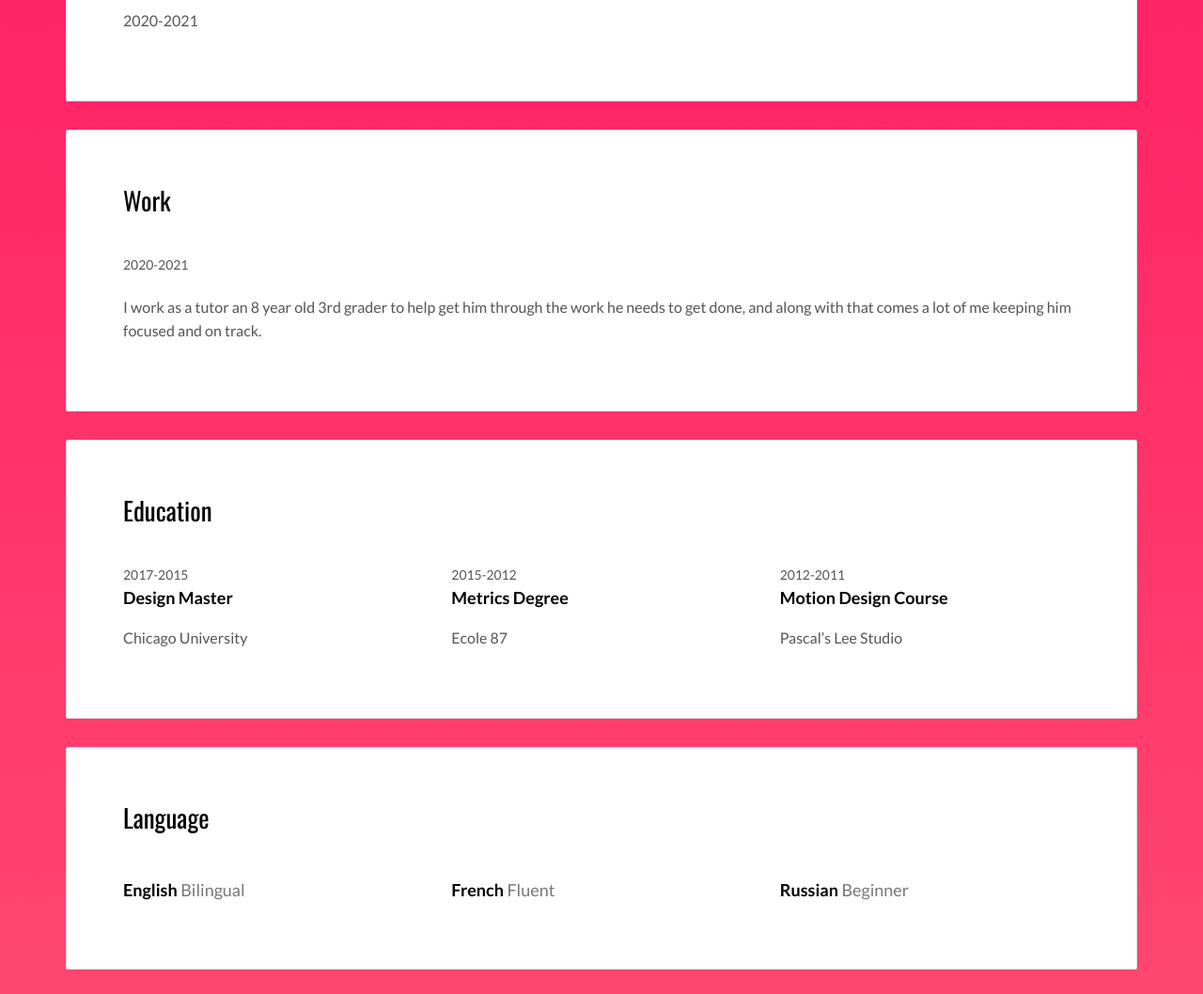
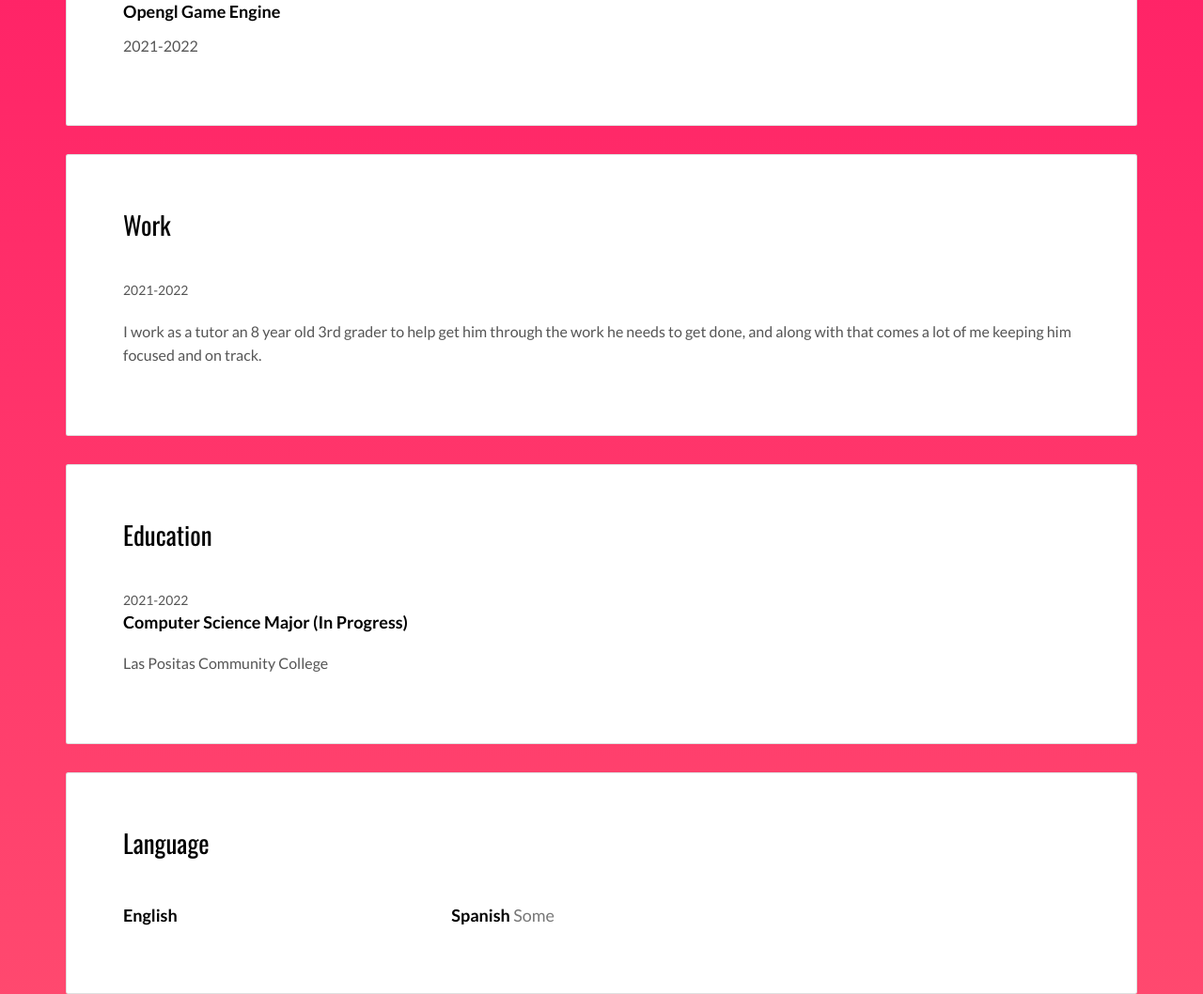
Before and after one commit to rfmineguy/rfmineguy-website, a plain HTML site: page index.html in a window 1280 px wide. Shown: the part 1046-2104 px from the top of the page at 94% size. Drawn offline with nearby package versions, Linux system fonts and the light colour scheme.

Commit message:
Personalized the site a bit more

```diff
--- a/index.html
+++ b/index.html
@@ -15,7 +15,7 @@
   <link rel="apple-touch-icon" sizes="180x180" href="./assets/apple-icon-180x180.png">
   <link href="./assets/favicon.ico" rel="icon">
 
-  <title>Title page</title>
+  <title>Riley Fischer</title>
 
   <link href="./main.d8e0d294.css" rel="stylesheet">
 </head>
@@ -69,9 +69,12 @@
               </div>
               <div class="col-md-8">
 
-              <p>Lorem ipsum dolor sit amet, consectetur adipiscing elit, sed do eiusmod tempor incididunt ut labore et dolore magna aliqua. Ut enim ad minim veniam, quis nostrud exercitation ullamco laboris nisi ut aliquip ex ea commodo consequat.</p>
-              <p> Duis aute irure dolor in reprehenderit in voluptate velit esse cillum dolore eu fugiat nulla pariatur. Excepteur sint occaecat cupidatat non proident, sunt in culpa qui officia deserunt mollit anim id est laborum.</p>
-
+              <p>My name is Riley Fischer. My pride and joy is programming and constantly pushing my skills further and further
+                  into unknown territory. I started off programming in Java for Minecraft modding, then slowly moved into more
+                  complicated projects. As I was much younger I don't have many records of my first projects. </p>
+              <p>I do however have some of my newer projects posted in github and listed further down this page. My most recent and most
+                  robust project to date is the beginnings of a basic game engine. I built it out of curiosity in OpenGL, and got lost in
+                  how cool I found it so it grew into a much larger project than I initially intended very quickly.</p>
               </div>
             </div>
           </div>
@@ -80,11 +83,12 @@
         <div class="card">
           <div class="card-block">
             <h2>Projects</h2>
+            <a href="https://github.com/rfmineguy">Github</a>
             <div class="row">
               <div class="col-md-4">
-                <a href="https://github.com/rfmineguy/opengl-engine"><img src="./assets/images/opengl-engine-display.png" class="img-responsive" alt=""></a>
+                <a href="https://github.com/rfmineguy/opengl-engine" target="_blank" rel="noopener noreferrer"><img src="./assets/images/opengl-engine-display.png" class="img-responsive" alt=""></a>
                 <h3 class="h5">Opengl Game Engine</h3>
-                <p>2020-2021</p>
+                <p>2021-2022</p>
               </div>
             </div>
           </div>
@@ -94,7 +98,7 @@
           <div class="card-block">
             <h2>Work</h2>
             <div class="work-experience">
-              <small class="date">2020-2021</small>
+              <small class="date">2021-2022</small>
               <h3 class="h5 date-title"></h3>
               <p>I work as a tutor an 8 year old 3rd grader to help get him through the work he needs to get done, and along with that comes a lot of me keeping him focused and on track.</p>
             </div>
@@ -108,24 +112,9 @@
             <div class="row">
               <div class="col-md-4">
                 <div class="education-experience">
-                  <small class="date">2017-2015</small>
-                  <h3 class="h5 date-title">Design Master</h3>
-                  <p>Chicago University</p>
-                </div>
-
-              </div>
-              <div class="col-md-4">
-                <div class="education-experience">
-                  <small class="date">2015-2012</small>
-                  <h3 class="h5 date-title">Metrics Degree</h3>
-                  <p>Ecole 87</p>
-                </div>
-              </div>
-              <div class="col-md-4">
-                <div class="education-experience">
-                  <small class="date">2012-2011</small>
-                  <h3 class="h5 date-title">Motion Design Course</h3>
-                  <p>Pascal’s Lee Studio</p>
+                  <small class="date">2021-2022</small>
+                  <h3 class="h5 date-title">Computer Science Major (In Progress)</h3>
+                  <p>Las Positas Community College</p>
                 </div>
               </div>
             </div>
@@ -138,17 +127,12 @@
             <div class="row">
               <div class="col-md-4">
                 <div class="language-experience">
-                  <h3 class="h5">English  <small>Bilingual</small></h3>
+                  <h3 class="h5">English</h3>
                 </div>
               </div>
               <div class="col-md-4">
                 <div class="language-experience">
-                  <h3 class="h5">French  <small>Fluent</small></h3>
-                </div>
-              </div>
-              <div class="col-md-4">
-                <div class="language-experience">
-                  <h3 class="h5">Russian  <small>Beginner</small></h3>
+                  <h3 class="h5">Spanish  <small>Some</small></h3>
                 </div>
               </div>
             </div>
@@ -206,7 +190,9 @@
             <h2>Social Network</h2>
             <div class="row">
               <div class="col-md-3">
+                <!--
                 <p class="social-buttons"><a href="https://github.com/rfmineguy" title=""><span class="social-round-icon fa-icon"><i class="fa fa-twitter"></i></span>rfmineguy</a></p>
+                -->
               </div>
             </div>
           </div>
@@ -244,6 +230,7 @@
         <p><img src="./assets/images/mashup-icon.svg" alt=""></p>
 
         <p>©All right reserved. Design <a href="http://www.mashup-template.com/" title="Create website with free html template">Mashup Template</a>/<a href="https://unsplash.com/" title="Beautiful Free Images">Unsplash</a></p>
+        <!--
         <p>
           <a class="fa-icon fa-icon-2x" href="https://facebook.com/" title="">
             <i class="fa fa-facebook"></i>
@@ -261,6 +248,7 @@
             <i class="fa fa-vimeo"></i>
           </a>
         </p>
+        -->
       </div>
     </div>
   </div>
```
